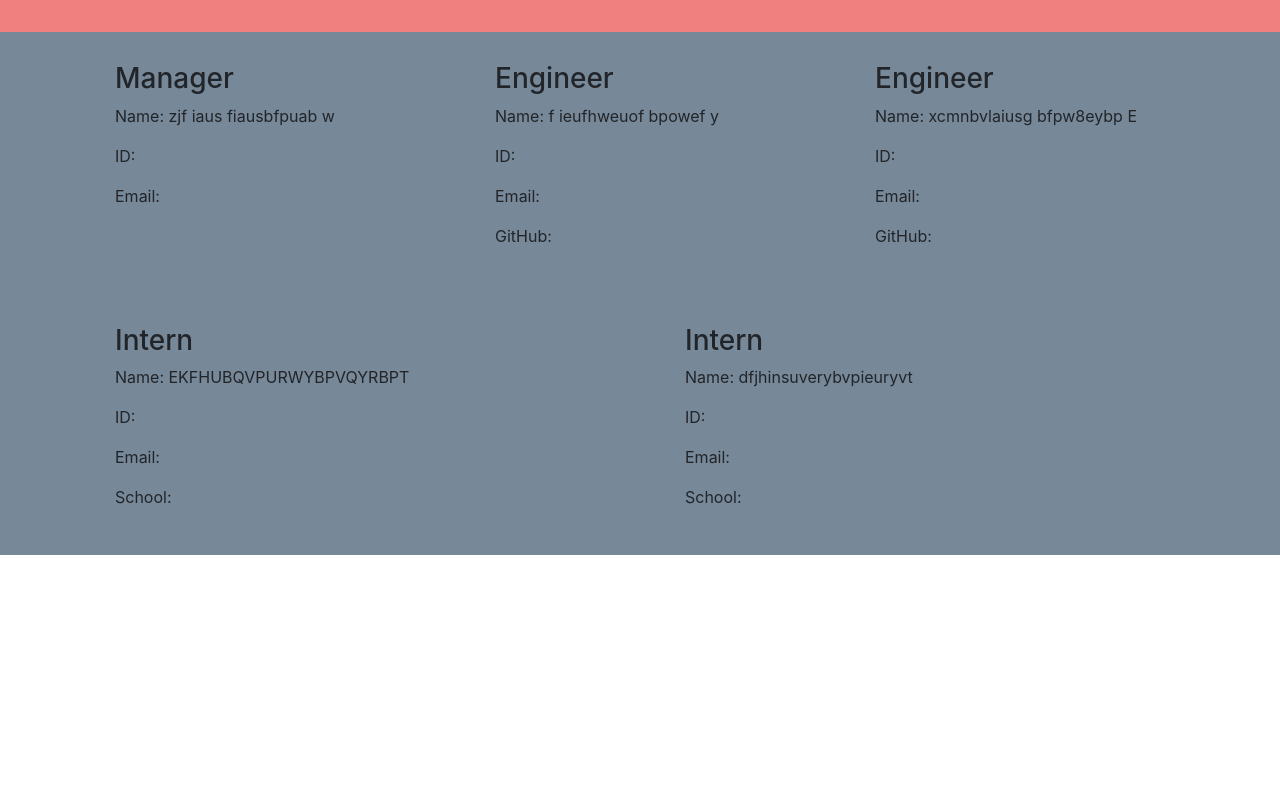
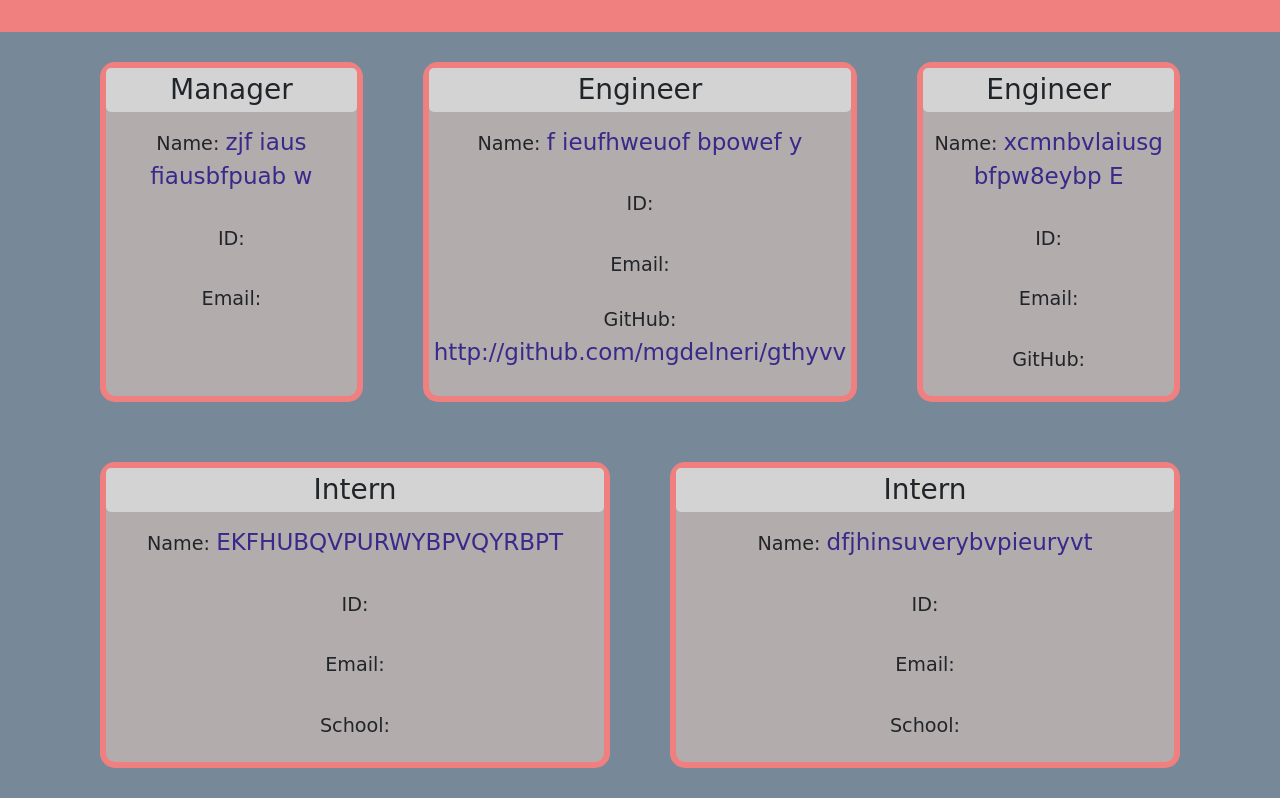
Before and after one commit to mgdelneri/Team-Profile-Generator, a website: page index.html in a window 1280 px wide. Shown: the part 104-902 px from the top of the page. Before the commit the page ends 800 px from the top, so only its background shows below. Drawn offline with nearby package versions, Linux system fonts and the light colour scheme; a web font is replaced by a local one.

Commit message:
Continued working on HTML mock-up and CSS styling

```diff
--- a/index.html
+++ b/index.html
@@ -19,39 +19,39 @@
             <div class="row d-flex justify-content-center justify-content-between box-container">
                 <div class="col" id="box">
                     <h3>Manager</h3>
-                    <p>Name: zjf iaus fiausbfpuab w</p>
-                    <p>ID: </p>
-                    <p>Email: </p>
+                    <p>Name: <span>zjf iaus fiausbfpuab w</span></p>
+                    <p>ID: <span></span></p>
+                    <p>Email: <span></span></p>
                 </div>
                 <div class="col" id="box">
                     <h3>Engineer</h3>
-                    <p>Name: f ieufhweuof bpowef y</p>
-                    <p>ID: </p>
-                    <p>Email: </p>
-                    <p>GitHub: </p>
+                    <p>Name: <span>f ieufhweuof bpowef y</span></p>
+                    <p>ID: <span></span></p>
+                    <p>Email: <span></span></p>
+                    <p>GitHub: <span>http://github.com/mgdelneri/gthyvv</span></p>
                 </div>
                 <div class="col" id="box">
                     <h3>Engineer</h3>
-                    <p>Name: xcmnbvlaiusg bfpw8eybp E</p>
-                    <p>ID: </p>
-                    <p>Email: </p>
-                    <p>GitHub: </p>
+                    <p>Name: <span>xcmnbvlaiusg bfpw8eybp E</span></p>
+                    <p>ID: <span></span></p>
+                    <p>Email: <span></span></p>
+                    <p>GitHub: <span></span></p>
                 </div>
             </div>
             <div class="row d-flex justify-content-center justify-content-between box-container">
                 <div class="col" id="box">
                     <h3>Intern</h3>
-                    <p>Name: EKFHUBQVPURWYBPVQYRBPT</p>
-                    <p>ID: </p>
-                    <p>Email: </p>
-                    <p>School: </p>
+                    <p>Name: <span>EKFHUBQVPURWYBPVQYRBPT</span></p>
+                    <p>ID: <span></span></p>
+                    <p>Email: <span></span></p>
+                    <p>School: <span></span></p>
                 </div>
                 <div class="col" id="box">
                     <h3>Intern</h3>
-                    <p>Name: dfjhinsuverybvpieuryvt</p>
-                    <p>ID: </p>
-                    <p>Email: </p>
-                    <p>School: </p>
+                    <p>Name: <span>dfjhinsuverybvpieuryvt</span></p>
+                    <p>ID: <span></span></p>
+                    <p>Email: <span></span></p>
+                    <p>School: <span></span></p>
                 </div>
             </div>
         </div>
```
Also changed, not shown: dist/style.css.
